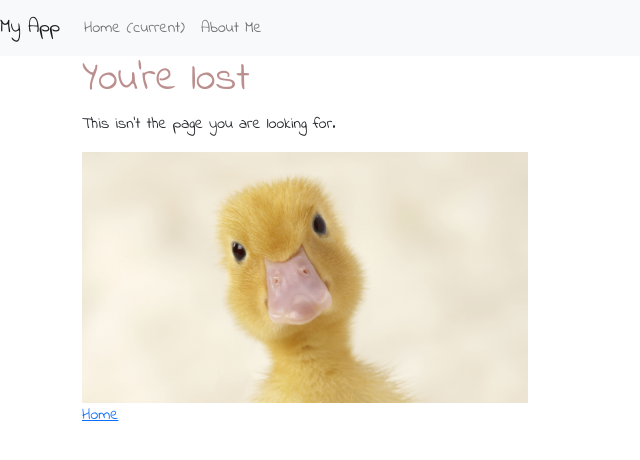
After one commit to jmacach1/flask_intro_1, a Flask app: template templates/404.html in a window 1280 px wide. The commit adds this page. Shown: the top 460 px of the page, without its empty margins (0-640 px from the left). Run offline with Flask 2, Linux system fonts and the light colour scheme; the template is opened without the code that fills it, so the values that code supplies are empty.

Commit message:
init static and db

```diff
--- a/app.py
+++ b/app.py
@@ -1,8 +1,13 @@
 #!/usr/bin/env python3
 
 from flask import Flask, render_template
+from flask_sqlalchemy import SQLAlchemy
 
 app = Flask(__name__)
+app.config["SQLALCHEMY_DATABASE_URI"] = "sqlite:///mydb.db"
+db = SQLAlchemy(app)
+
+from database import User
 
 @app.route("/")
 def hello():
@@ -21,3 +26,12 @@ def about():
         "isCool" : True
     }
     return render_template("about.html", user=me)
+
+@app.route("/about/<int:uid>")
+def aboutUser(uid):
+    user = User.query.filter_by(id=uid).first()
+    return render_template("about.html", user=user)
+
+@app.errorhandler(404)
+def page_not_found(e): # e means exception
+    return render_template("404.html"), 404 # returns tuple, page and status
--- /dev/null
+++ b/create_db.py
@@ -0,0 +1,6 @@
+"""Create database tables from SQLAlchemy classes"""
+
+from app import db
+
+if __name__ == "__main__":
+  db.create_all()
--- /dev/null
+++ b/static/css/style.css
@@ -0,0 +1,7 @@
+body {
+  font-family: 'Indie Flower', cursive;
+}
+
+h1 {
+  color: rosybrown;
+}
--- /dev/null
+++ b/templates/404.html
@@ -0,0 +1,19 @@
+{% extends 'base.html' %}
+
+{% block title %}
+  Not Found
+{% endblock title %}
+
+
+{% block content %}
+  <div class="container">
+    <div class="page-header">
+      <h1>You're lost</h1>
+      <p>This isn't the page you are looking for.</p>
+      <img src={{ url_for("static", filename="img/duck_what.jpeg")}} alt="duck image" style="width: 40%;">
+      <p>
+        <a href={{ url_for('about') }}>Home</a>
+      </p>
+    </div>
+  </div>
+{% endblock content %}
--- a/templates/base.html
+++ b/templates/base.html
@@ -7,9 +7,13 @@
   <title>{% block title %} My App {% endblock title %}</title>
 
   <!-- CSS only -->
-<link href="https://cdn.jsdelivr.net/npm/bootstrap@5.0.1/dist/css/bootstrap.min.css"
+  <link href="https://cdn.jsdelivr.net/npm/bootstrap@5.0.1/dist/css/bootstrap.min.css"
   rel="stylesheet" integrity="sha384-+0n0xVW2eSR5OomGNYDnhzAbDsOXxcvSN1TPprVMTNDbiYZCxYbOOl7+AMvyTG2x"
   crossorigin="anonymous">
+
+  <link rel="preconnect" href="https://fonts.gstatic.com">
+  <link href="https://fonts.googleapis.com/css2?family=Indie+Flower&display=swap" rel="stylesheet">
+  <link rel="stylesheet" href={{ url_for("static", filename="css/style.css")}}>
 </head>
 <body>
   <nav class="navbar navbar-expand-lg navbar-light bg-light">
```
Also changed, not shown: database/__init__.py (added, +10 -0 lines), mk_user.py (added, +21 -0 lines), static/img/duck_what.jpeg (added), 1 other file.
